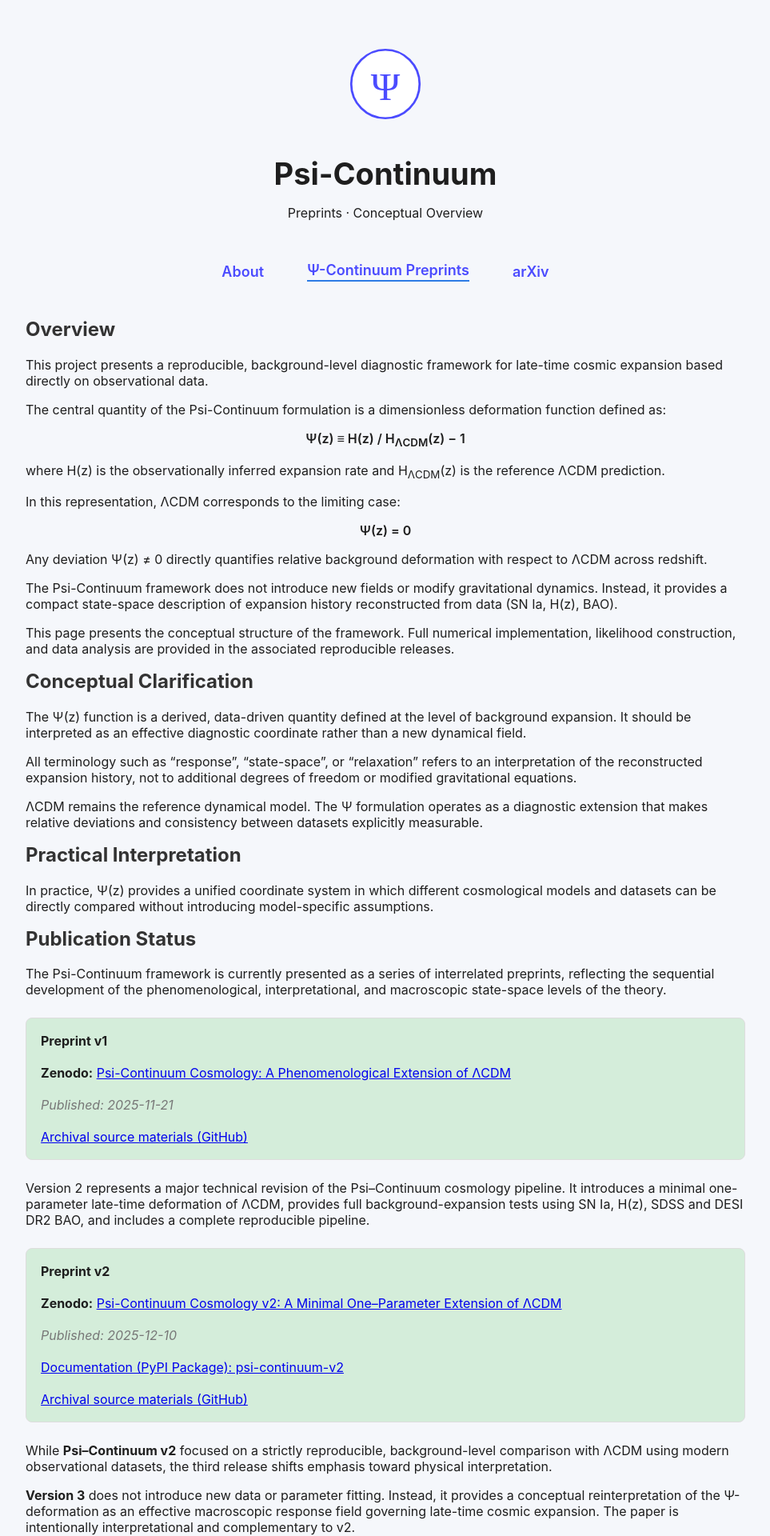
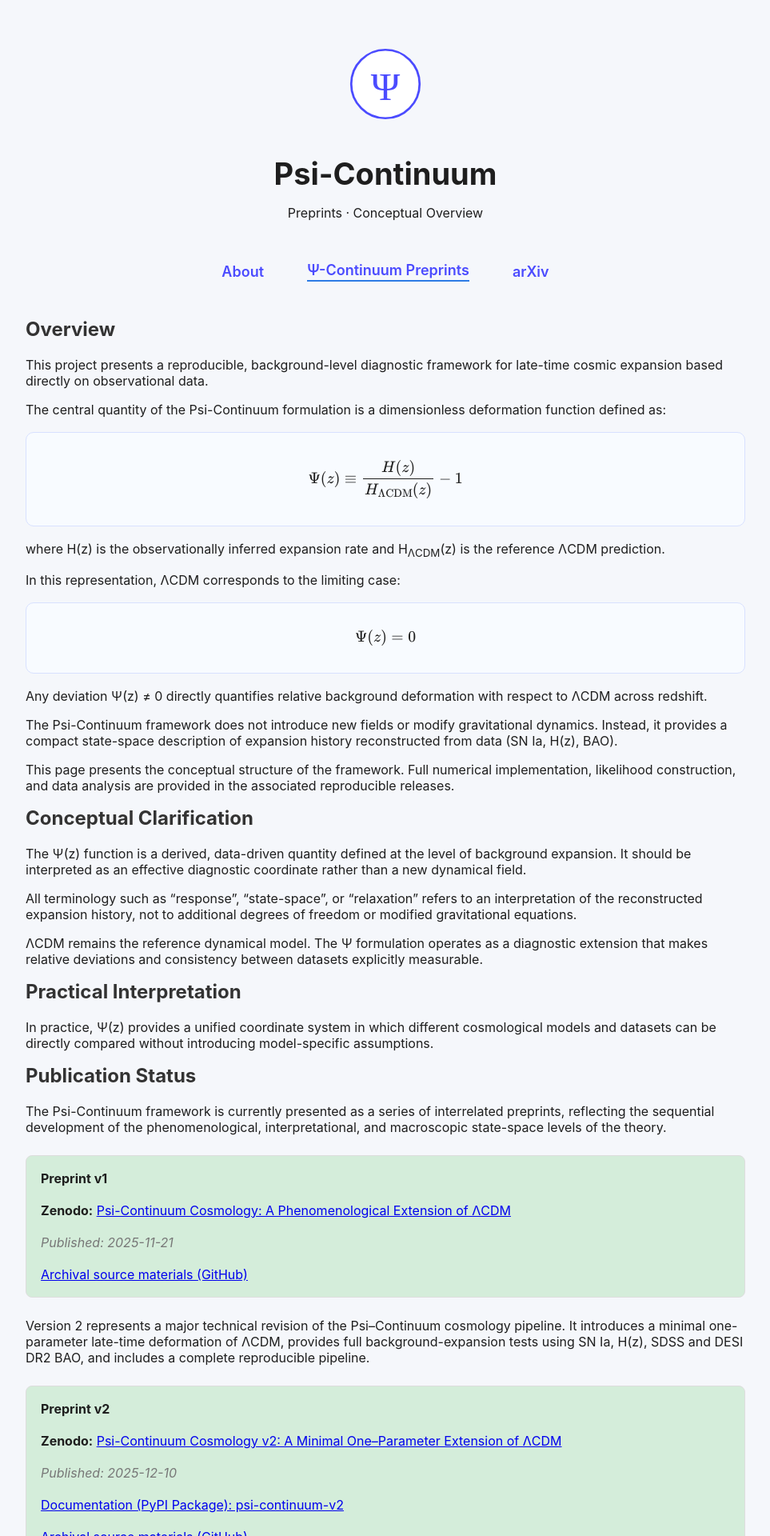
Before and after one commit to dmitrylife/Dmitrylife.github.io, a Jekyll site: the page theory.html, which Jekyll copies as it is, in a window 1280 px wide. Shown: the top 1920 px of the page at 80% size, without its empty margins (158-1121 px from the left). Built offline with Jekyll 4.4.1, drawn with Linux system fonts in a browser that asks for light colours.

Commit message:
update theory.html and style.css

```diff
--- a/style.css
+++ b/style.css
@@ -195,3 +195,14 @@ nav {
         padding: 6px 0;
     }
 }
+
+/* ===== THEORY ===== */
+.formula-box {
+    text-align: center;
+    background: #f8fbff;
+    border: 1px solid #d8e1ff;
+    border-radius: 10px;
+    padding: 14px 18px;
+    margin: 18px 0;
+    overflow-x: auto;
+}
--- a/theory.html
+++ b/theory.html
@@ -71,9 +81,9 @@
     deformation function defined as:
 </p>
 
-<p style="text-align:center; font-weight:600;">
-    Ψ(z) ≡ H(z) / H<sub>ΛCDM</sub>(z) − 1
-</p>
+<div class="formula-box">
+    $$\Psi(z) \equiv \frac{H(z)}{H_{\Lambda \mathrm{CDM}}(z)} - 1$$
+</div>
 
 <p>
     where H(z) is the observationally inferred expansion rate and
@@ -84,9 +94,9 @@
     In this representation, ΛCDM corresponds to the limiting case:
 </p>
 
-<p style="text-align:center; font-weight:600;">
-    Ψ(z) = 0
-</p>
+<div class="formula-box">
+    $$\Psi(z) = 0$$
+</div>
 
 <p>
     Any deviation Ψ(z) ≠ 0 directly quantifies relative background deformation
```
Also changed, not shown: other parts of theory.html (+10 -0 lines).
